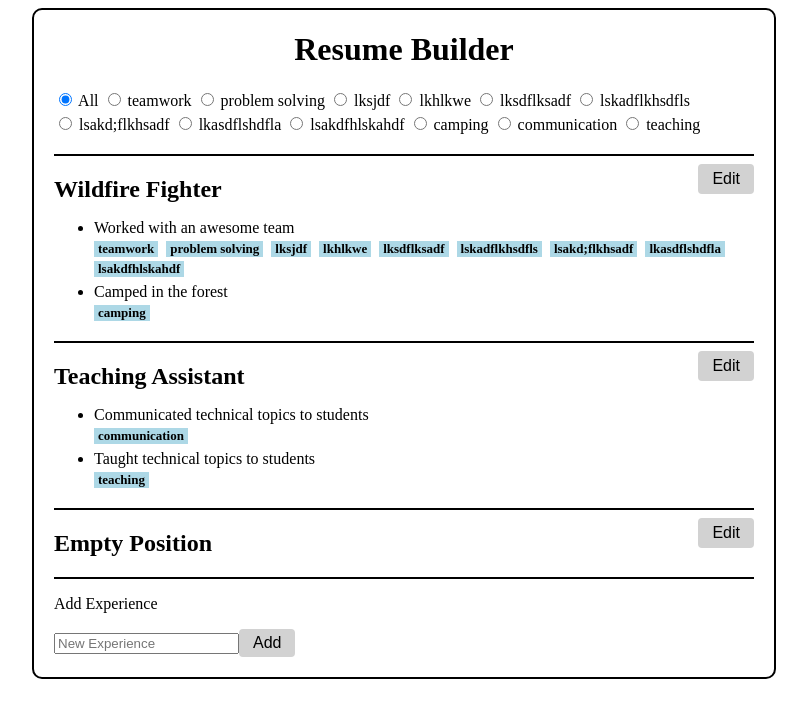
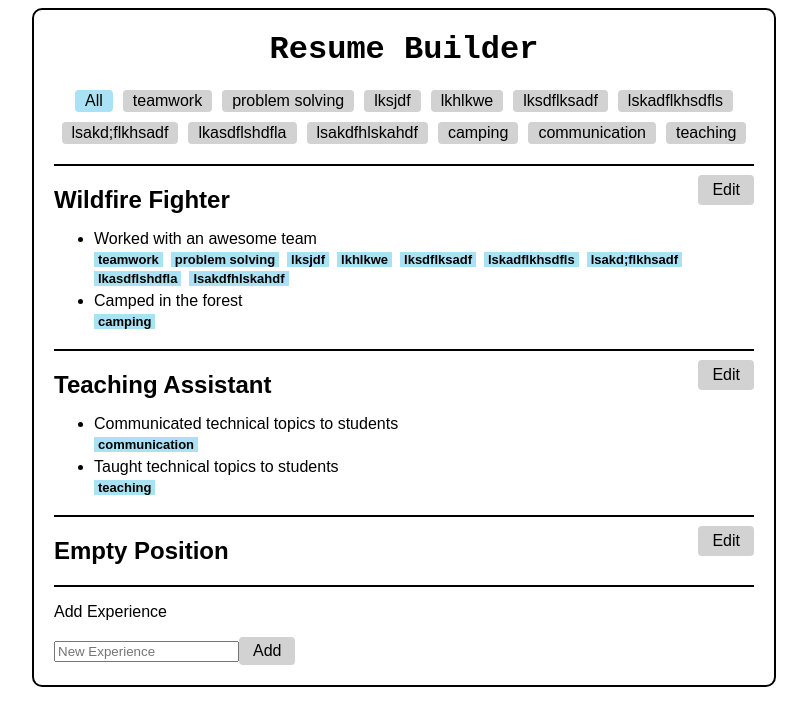
Before and after one commit to jasonTheDev/resume-builder, an Angular app: page / in a window 1280 px wide. Shown: the top 726 px of the page, without its empty margins (236-1043 px from the left). Built offline with nearby package versions, Linux system fonts and the light colour scheme.

Commit message:
Style radio buttons

```diff
--- a/src/app/app.component.css
+++ b/src/app/app.component.css
@@ -0,0 +1,5 @@
+input[type=radio] {
+  opacity: 0;
+  position: fixed;
+  width: 0;
+}
--- a/src/app/bullet-point/bullet-point.component.css
+++ b/src/app/bullet-point/bullet-point.component.css
@@ -15,7 +15,7 @@
   font-weight: bold;
   font-size: 13px;
 
-  background-color: lightblue;
+  background-color: rgb(169, 226, 245);
   height: 100%;
   justify-content: center;
   margin-right: 4px;
--- a/src/app/experience-list/experience-list.component.css
+++ b/src/app/experience-list/experience-list.component.css
@@ -1,5 +1,27 @@
+input[type=radio] {
+  opacity: 0;
+  position: fixed;
+  width: 0;
+}
+
 .filter-container {
   display: flex;
   flex-flow: row wrap;
-  gap: 4px;
+  gap: 10px;
+  justify-content: center;
 }
+
+.filter-container label {
+  background-color: rgb(210, 210, 210);
+  padding: 2px 10px;
+  cursor: pointer;
+  border-radius: 4px;
+}
+
+.filter-container label:hover {
+  background-color: rgb(225, 225, 225);
+}
+
+input[type=radio]:checked + label {
+  background-color: rgb(169, 226, 245);
+}
--- a/src/app/experience-list/experience-list.component.html
+++ b/src/app/experience-list/experience-list.component.html
@@ -1,12 +1,10 @@
 <section>
   <div class="filter-container">
-    <label>
-      <input type="radio" [formControl]="filterControl" value="all" checked> All
-    </label>
+    <input type="radio" id="all" [formControl]="filterControl" value="all" checked>
+    <label for="all">All</label>
     @for (tag of uniqueTags; track tag) {
-      <label>
-        <input type="radio" [formControl]="filterControl" [value]="tag"> {{tag}}
-      </label>
+      <input type="radio" [id]="tag" [formControl]="filterControl" [value]="tag">
+      <label [for]="tag">{{tag}}</label>
     } @empty {
       <h2>No Tags</h2>
     }
--- a/src/styles.css
+++ b/src/styles.css
@@ -1,4 +1,6 @@
 body {
+  font-family: sans-serif, Arial;
+
   max-width: 700px;
   display: block;
   margin-left: auto;
@@ -11,6 +13,7 @@ body {
 }
 
 h1 {
+  font-family: 'Courier New', Courier, monospace;
   text-align: center;
 }
 
```
